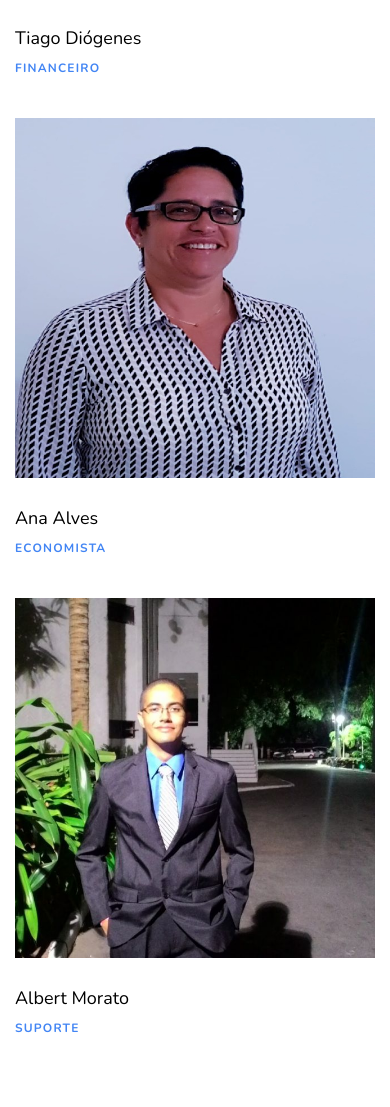
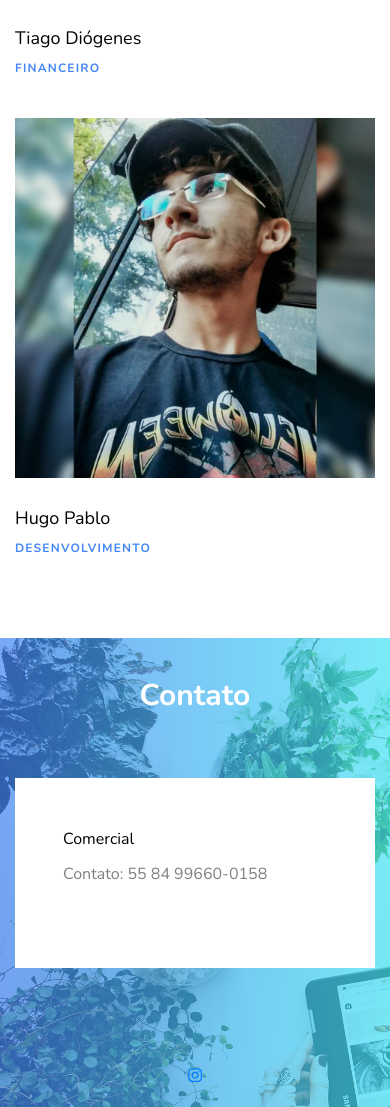
Before and after one commit to Dextter/ceramic, a plain HTML site: page index.html in a window 390 px wide. Shown: the part 6467-7574 px from the top of the page. Drawn offline with nearby package versions, Linux system fonts and the light colour scheme; files whose address does not match are found by name.

Commit message:
Update index.html
update contact

```diff
--- a/index.html
+++ b/index.html
@@ -322,7 +322,7 @@
             </div>
           </div>
 
-          <div class="col-lg-3 col-md-6 mb-4" data-aos="fade-up" data-aos-delay="200">
+<!--           <div class="col-lg-3 col-md-6 mb-4" data-aos="fade-up" data-aos-delay="200">
             <div class="person">
               <div class="bio-img">
                 <figure>
@@ -332,15 +332,15 @@
                   <a href="#"><span class="icon-facebook"></span></a>
                   <a href="#"><span class="icon-twitter"></span></a>
                   <a href="#"><span class="icon-instagram"></span></a>
-                </div> -->
+                </div>
               </div>
               <h2 class="text-black h1">Ana Alves</h2>
               <span class="sub-title d-block mb-3">Economista</span>
 
             </div>
-          </div>
+          </div> -->
 
-         <!-- <div class="col-lg-3 col-md-6 mb-4" data-aos="fade-up" data-aos-delay="300">
+         <div class="col-lg-3 col-md-6 mb-4" data-aos="fade-up" data-aos-delay="300">
             <div class="person">
               <div class="bio-img">
                 <figure>
@@ -356,9 +356,9 @@
               <span class="sub-title d-block mb-3">Desenvolvimento</span>
 
             </div>
-          </div> -->
+          </div>
 
-          <div class="col-lg-3 col-md-6 mb-4" data-aos="fade-up">
+<!--           <div class="col-lg-3 col-md-6 mb-4" data-aos="fade-up">
             <div class="person">
               <div class="bio-img">
                 <figure>
@@ -368,14 +368,14 @@
                   <a href="#"><span class="icon-facebook"></span></a>
                   <a href="#"><span class="icon-twitter"></span></a>
                   <a href="#"><span class="icon-instagram"></span></a>
-                </div> -->
+                </div>
               </div>
               <h2 class="text-black h1">Albert Morato</h2>
               <span class="sub-title d-block mb-3">Suporte</span>
 
               </p>
             </div>
-          </div>
+          </div> -->
         </div>
       </div>
     </div>
@@ -393,14 +393,14 @@
 
             <form action="mailto:comercial@ceramic.com.br" method="post" enctype="text/plain" class="p-5 bg-white">
 
-              <div class="row form-group">
+<!--               <div class="row form-group">
                 <div class="col-md-8 mb-3 mb-md-0">
                   <label class="text-black" for="message">Suporte</label><br />
                   Albert de Almeida Morato<br />
                   Contato: 55 84 99137-6576<br />
                   albert.morato@ceramic.com.br<br />
                 </div>
-              </div>
+              </div> -->
 
               <!--<div class="row form-group">
                 <div class="col-md-8 mb-3 mb-md-0">
@@ -409,16 +409,15 @@
                   Contato: 55 84 991261979<br />
                   hugo.pablo@ceramic.com.br<br />
                 </div>
-              </div>
+              </div>-->
 
               <div class="row form-group">
                 <div class="col-md-12">
                   <label class="text-black" for="message">Comercial</label><br />
-                  Carlos Vinicius Costa Lima<br />
-                  Contato: 55 84 98114-0000<br />
-                  viniciuscostalima@gmail.com<br />
+                  Contato: 55 84 99660-0158<br />
+<!--                   viniciuscostalima@gmail.com<br /> -->
                 </div>
-              </div>-->
+              </div>
 
               <div class="row form-group">
 
```
